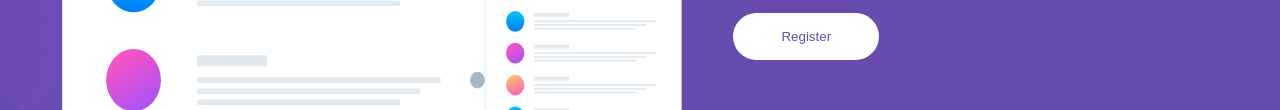
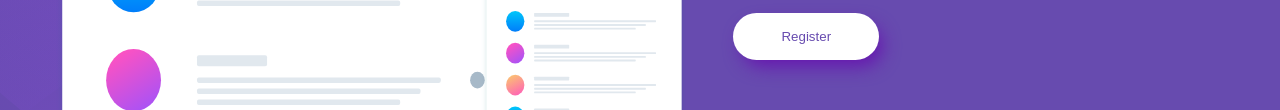
Before and after one commit to NdibeRaymond/huddle-lite, a plain HTML site: page index.html in a window 1280 px wide. Shown: the part 402-512 px from the top of the page. Drawn offline with nearby package versions, Linux system fonts and the light colour scheme.

Commit message:
modified button box-shadow styling

```diff
--- a/styles/main.css
+++ b/styles/main.css
@@ -6,6 +6,7 @@ body {
   margin: 0;
   box-sizing: border-box;
   background-color: hsl(257, 40%, 49%);
+  height: 100vh;
 }
 
 .wrapper {
@@ -38,10 +39,15 @@ body {
  border: none;
  border-radius: 50px;
  cursor: pointer;
+ -webkit-box-shadow: 6px 9px 18px -3px rgba(103,20,175,1);
+ -moz-box-shadow: 6px 9px 18px -3px rgba(103,20,175,1);
+ box-shadow: 6px 9px 18px -3px rgba(103,20,175,1);
 }
 
 .btn:hover,.btn:focus {
-  box-shadow: 5px 4px 30px 0px black;
+  -webkit-box-shadow: 6px 9px 18px -3px rgba(65,12,112,1);
+  -moz-box-shadow: 6px 9px 18px -3px rgba(65,12,112,1);
+  box-shadow: 6px 9px 18px -3px rgba(65,12,112,1);
 }
 
 .btn--md {
```
